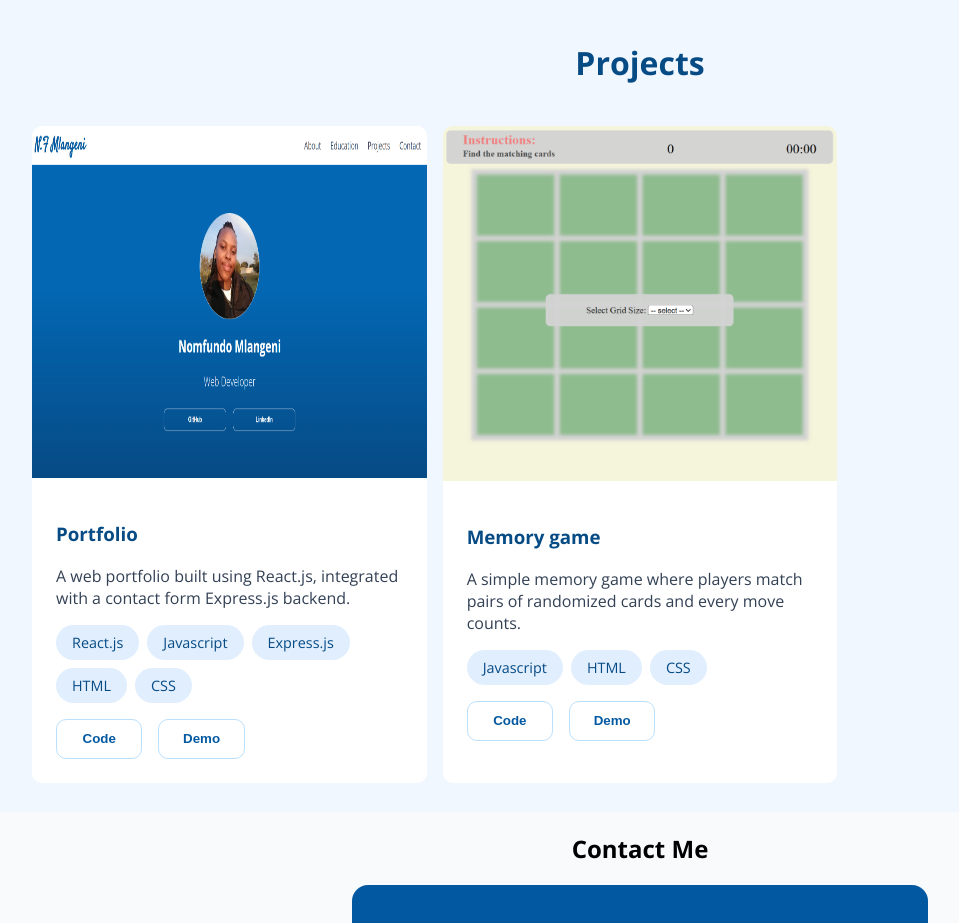
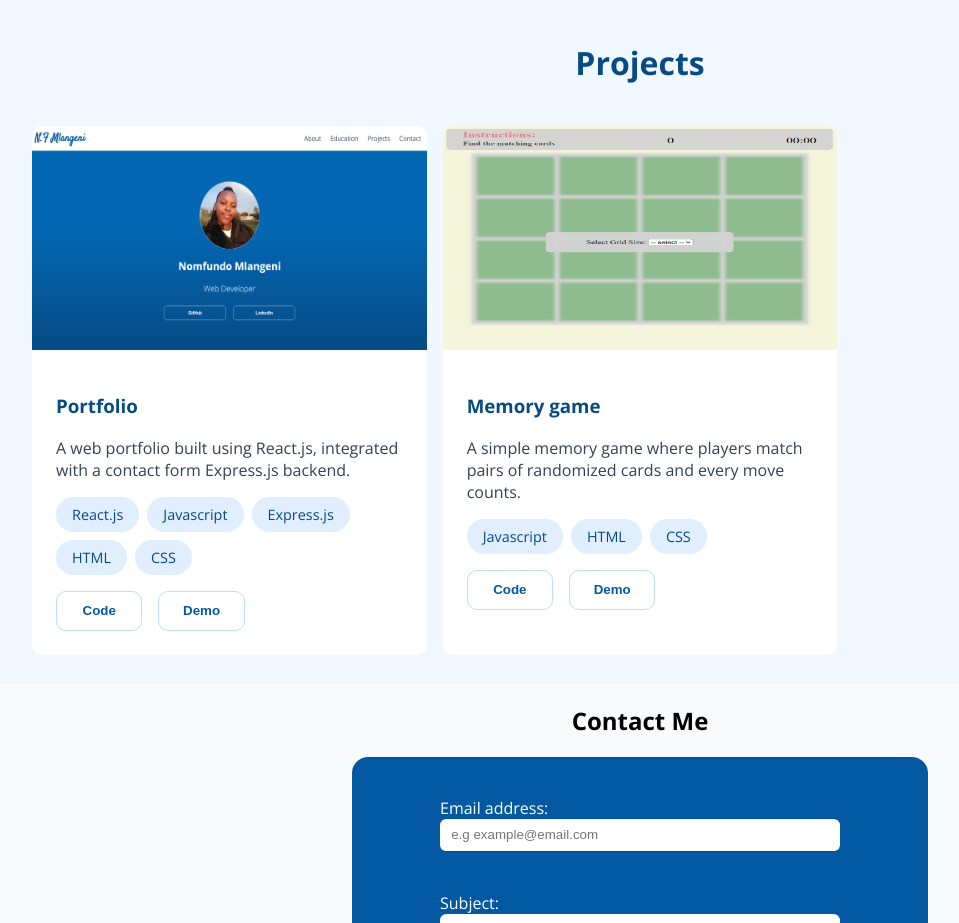
Before and after one commit to NomfundoFlorence/web-portfolio, a React (Vite) app in the folder client/: page / in a window 1280 px wide. Shown: the part 2440-3363 px from the top of the page, without its empty margins (0-959 px from the left). Built offline with nearby package versions, Linux system fonts and the light colour scheme.

Commit message:
project image size

```diff
--- a/client/public/Projects.css
+++ b/client/public/Projects.css
@@ -21,7 +21,8 @@
 
 .project-card img {
   width: 100%;
-  min-height: 22rem;
+  min-height: 14rem;
+  max-height: 14rem;
   border-top-left-radius: 10px;
   border-top-right-radius: 10px;
 }
```
